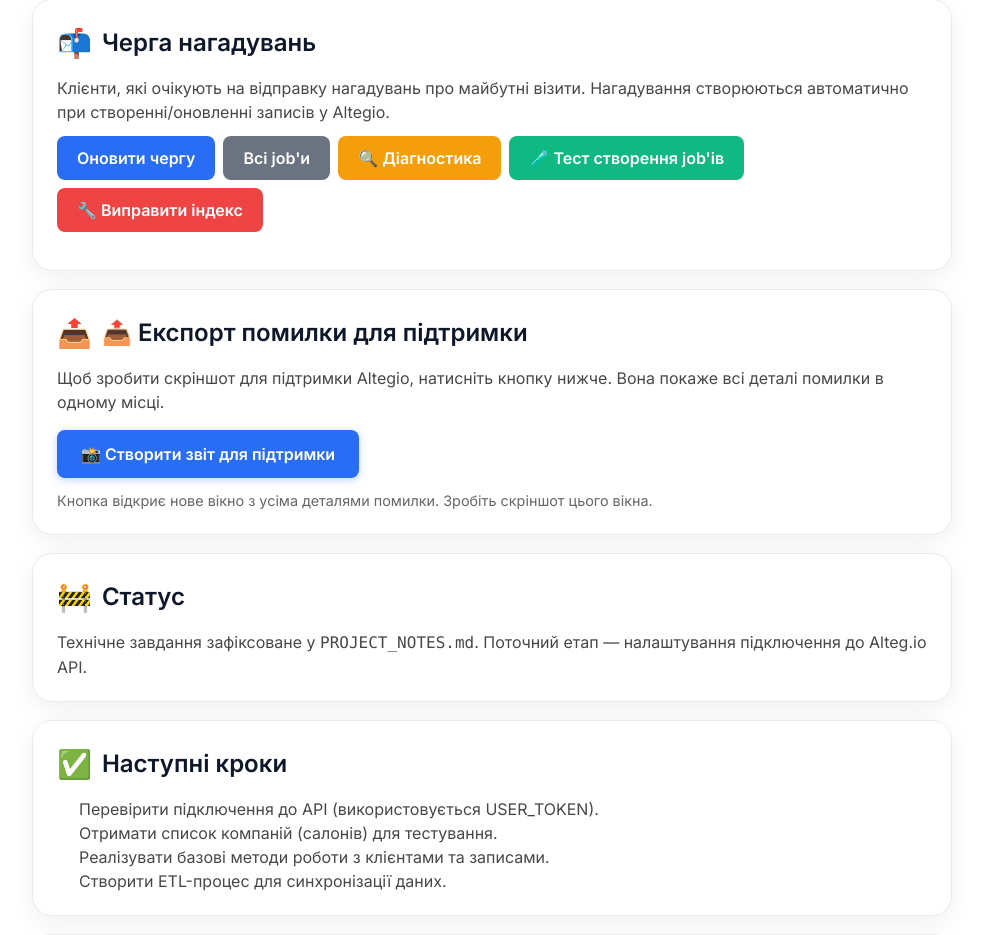
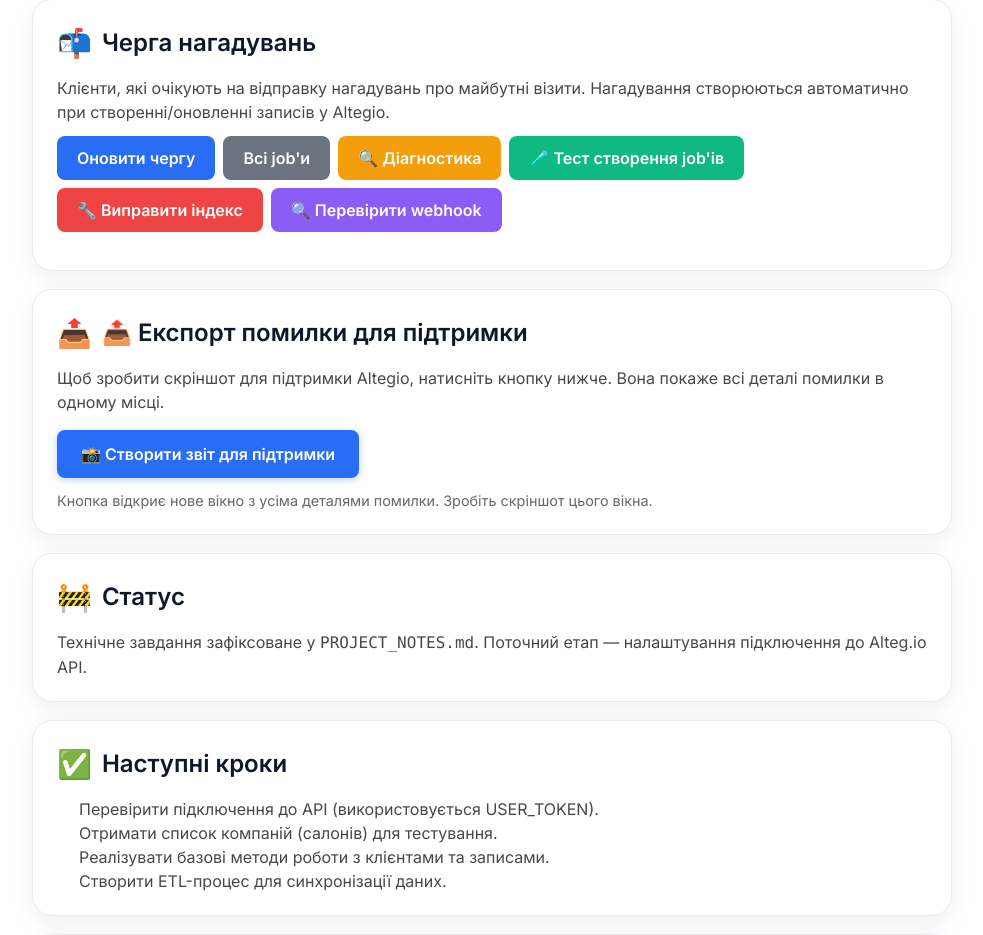
Before and after one commit to yurashko-ux/P-3-0, a Next.js app in the folder web/: page /admin/altegio in a window 1280 px wide. Shown: the part 1224-2159 px from the top of the page, without its empty margins (148-1131 px from the left). Built offline with nearby package versions, Linux system fonts and the light colour scheme.

Commit message:
Add check-webhook button to UI to verify if webhooks are being received

```diff
--- a/web/app/(admin)/admin/altegio/page.tsx
+++ b/web/app/(admin)/admin/altegio/page.tsx
@@ -1609,6 +1609,41 @@ export default function AltegioLanding() {
                 }}
               >
                 🔧 Виправити індекс
+              </button>
+              <button
+                onClick={async () => {
+                  try {
+                    const res = await fetch('/api/altegio/reminders/check-webhook', {
+                      method: 'GET',
+                    });
+                    const data = await res.json();
+                    if (data.ok) {
+                      const events = data.lastRecordEvents || [];
+                      if (events.length === 0) {
+                        alert('❌ Немає останніх подій по записах. Перевір, чи налаштований webhook в Altegio.');
+                      } else {
+                        const lastEvent = events[0];
+                        const message = `Знайдено ${events.length} останніх подій по записах.\n\nОстання подія:\n- Дата: ${new Date(lastEvent.receivedAt).toLocaleString('uk-UA')}\n- Статус: ${lastEvent.status}\n- Visit ID: ${lastEvent.visitId}\n- Дата візиту: ${lastEvent.datetime || '—'}\n- Клієнт: ${lastEvent.clientName || '—'}\n- Instagram: ${lastEvent.instagram ? '@' + lastEvent.instagram : '—'}\n\n${lastEvent.instagram === 'mykolayyurashko' ? '✅ Це тестовий клієнт!' : '❌ Це не тестовий клієнт'}`;
+                        alert(message);
+                      }
+                    } else {
+                      alert(`❌ Помилка: ${data.error}`);
+                    }
+                  } catch (err) {
+                    alert(`❌ Помилка: ${err instanceof Error ? err.message : 'Невідома помилка'}`);
+                  }
+                }}
+                style={{
+                  padding: '10px 20px',
+                  background: '#8b5cf6',
+                  color: '#fff',
+                  border: 'none',
+                  borderRadius: 8,
+                  fontWeight: 600,
+                  cursor: 'pointer',
+                }}
+              >
+                🔍 Перевірити webhook
               </button>
             </div>
           </div>
```
